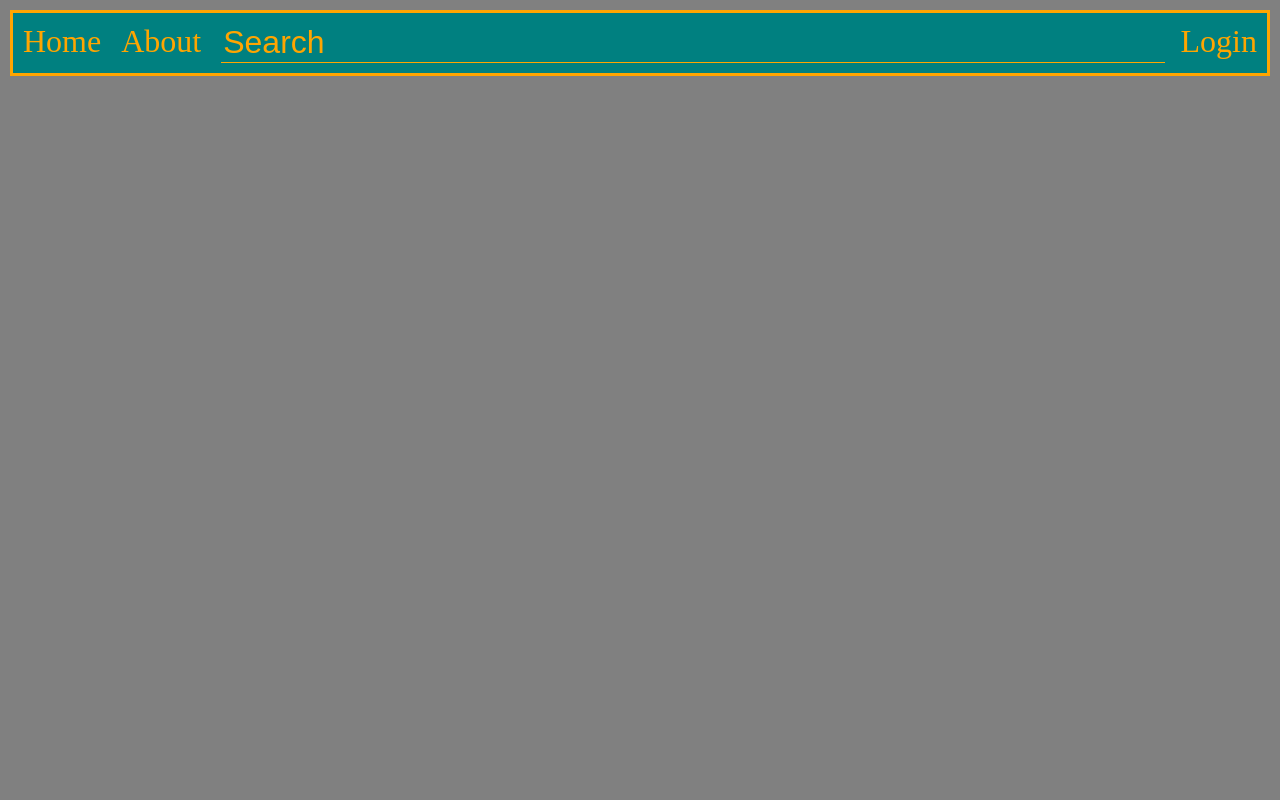
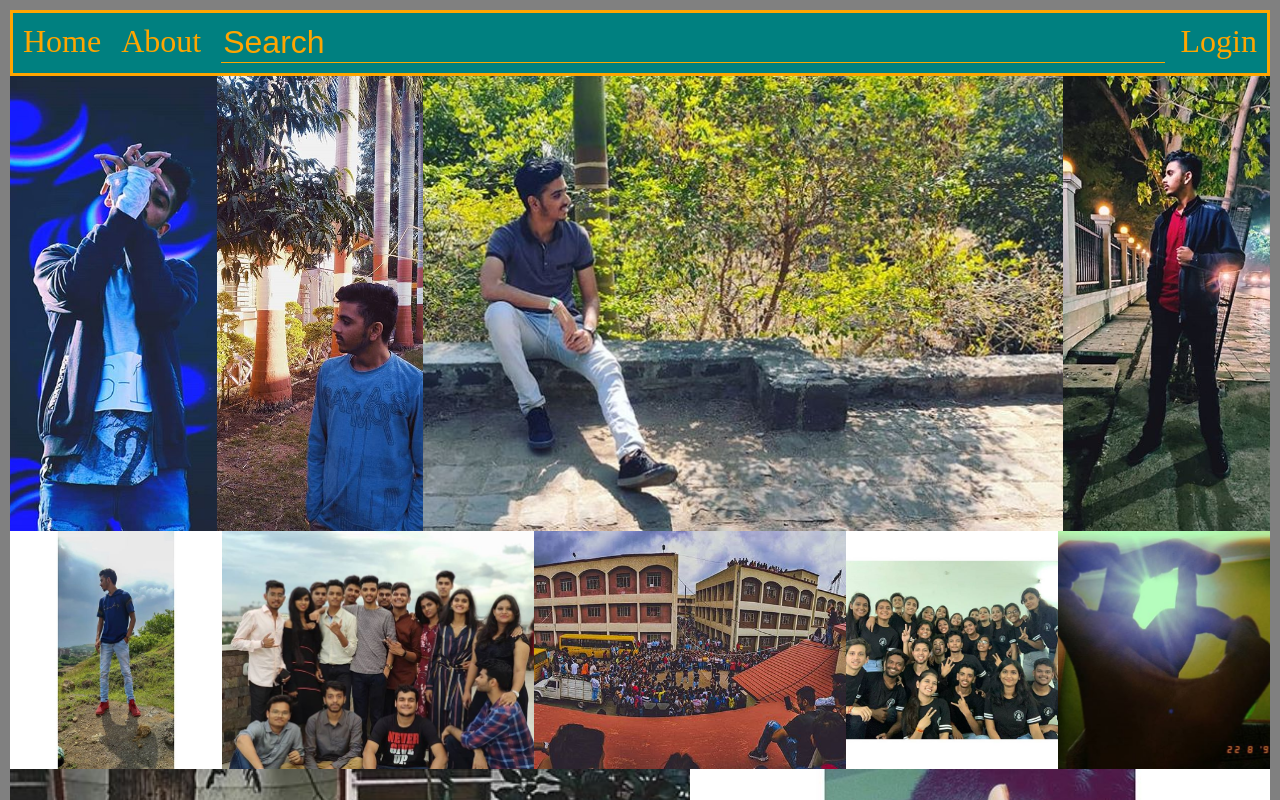
Before and after one commit to mananjain31/mananjain, a plain HTML site: page index.html in a window 1280 px wide. Shown: the top 800 px of the page. Drawn offline with Linux system fonts and the light colour scheme.

Commit message:
added images

```diff
--- a/index.html
+++ b/index.html
@@ -17,5 +17,42 @@
                 </ul>
             </nav>
         </header>
+        <main>
+            <section class="images">
+                <div class="image">
+                    <img src="images/pic1.jpg">
+                </div>
+                <div class="image">
+                    <img src="images/pic2.jpg">
+                </div>
+                <div>
+                    <img src="images/pic3.jpg" class="bigImg">
+                </div>
+                <div class="image">
+                    <img src="images/pic4.jpg">
+                </div>
+                <div class="image">
+                    <img src="images/pic5.jpg">
+                </div>
+                <div class="bigImg">
+                    <img src="images/pic6.jpg">
+                </div>
+                <div class="bigImg">
+                    <img src="images/pic7.jpg">
+                </div>
+                <div class="image">
+                    <img src="images/pic8.jpg">
+                </div>
+                <div class="image">
+                    <img src="images/pic9.jpg">
+                </div>
+                <div class="bigImg">
+                    <img src="images/pic10.jpg">
+                </div>
+                <div class="image">
+                    <img src="images/pic11.jpg">
+                </div>
+        </section>
+         </main>
     </body>
 </html>
--- a/style.css
+++ b/style.css
@@ -31,7 +31,7 @@ nav > ul{
 
 body {
     margin: 10px;
-    background-color: gray;
+    background-color: gray ;
 }
 
 /* flexing */
@@ -75,3 +75,23 @@ nav > ul {
         order: 1;
     }
 }
+
+/*IMAGES*/
+
+.images {
+    display: flex;
+    flex-wrap: wrap;
+    justify-content: flex-start;
+}
+.images > div > img  {
+    width: 100%;
+    height: 100%;
+    object-fit: cover;
+}
+
+.images > .image {
+    flex: 1 1 200px;
+}
+.images > .bigImg {
+    flex: 1 1 300px;
+}
```
Also changed, not shown: images/pic1.jpg (added), images/pic10.jpg (added), images/pic11.jpg (added), images/pic2.jpg (added), images/pic3.jpg (added), images/pic4.jpg (added), images/pic5.jpg (added), images/pic6.jpg (added), images/pic7.jpg (added), images/pic8.jpg (added), images/pic9.jpg (added).
